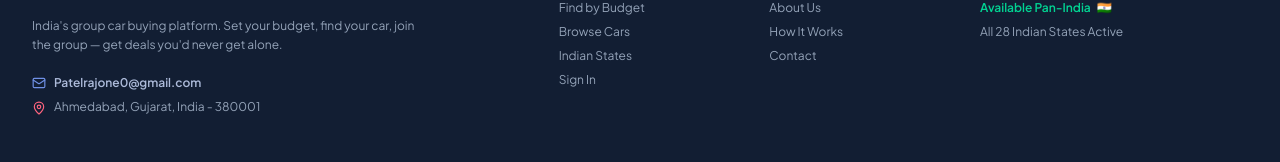
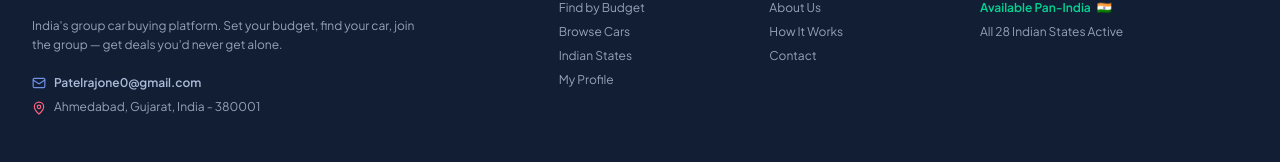
Before and after one commit to Patelrajone0/Fleetkart, a React (Vite) app: page / in a window 1280 px wide. Shown: the part 2986-3148 px from the top of the page. Built offline with nearby package versions, Linux system fonts and the light colour scheme.

Commit message:
auto: sync changes (2026-11-24 10:56:47)

```diff
--- a/src/components/Footer.tsx
+++ b/src/components/Footer.tsx
@@ -126,7 +126,7 @@ export const Footer: React.FC<FooterProps> = ({
                   onClick={onOpenProfile}
                   className="hover:text-white transition-colors cursor-pointer text-left"
                 >
-                  Sign In
+                  My Profile
                 </button>
               </li>
             </ul>
```
